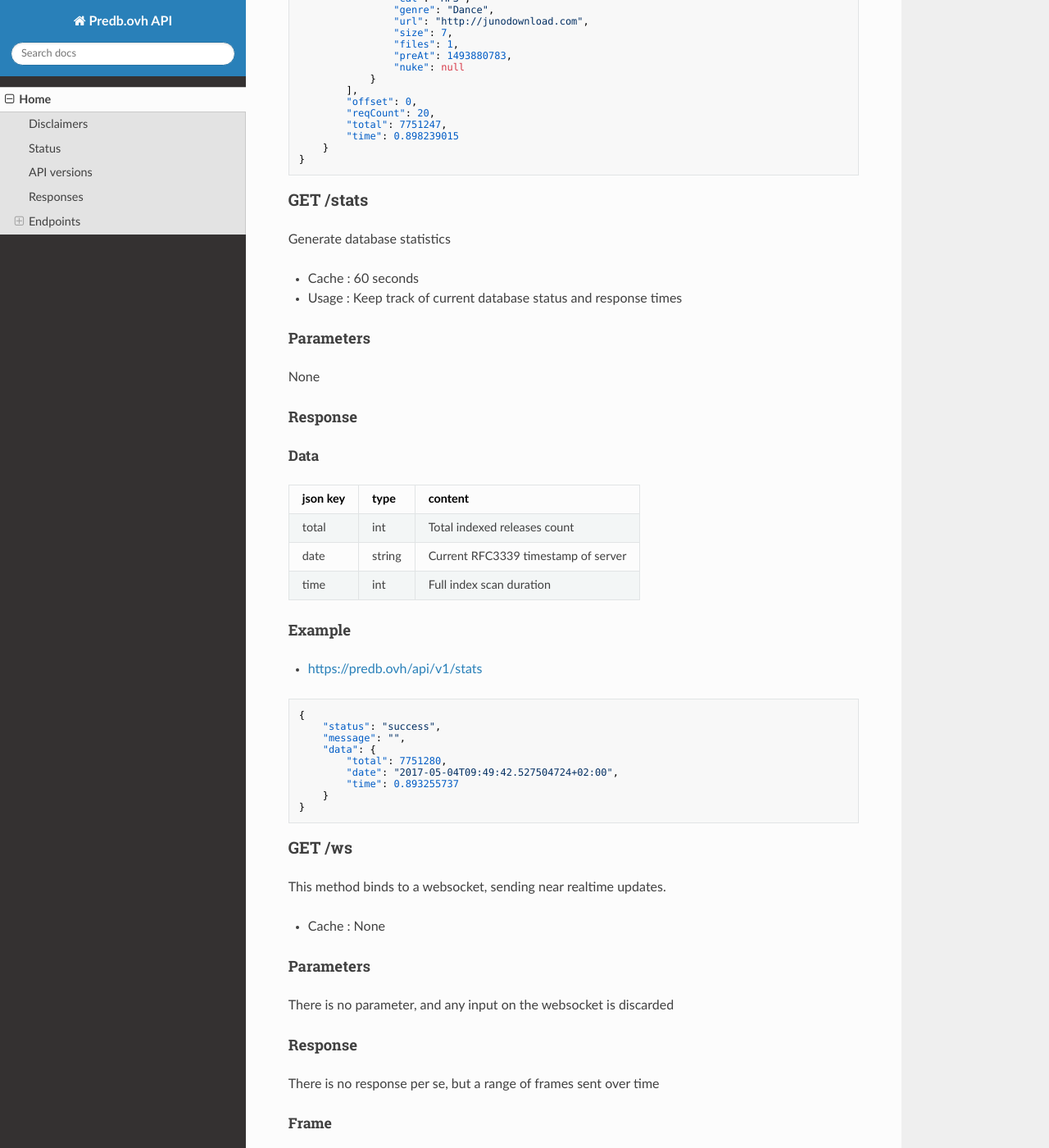
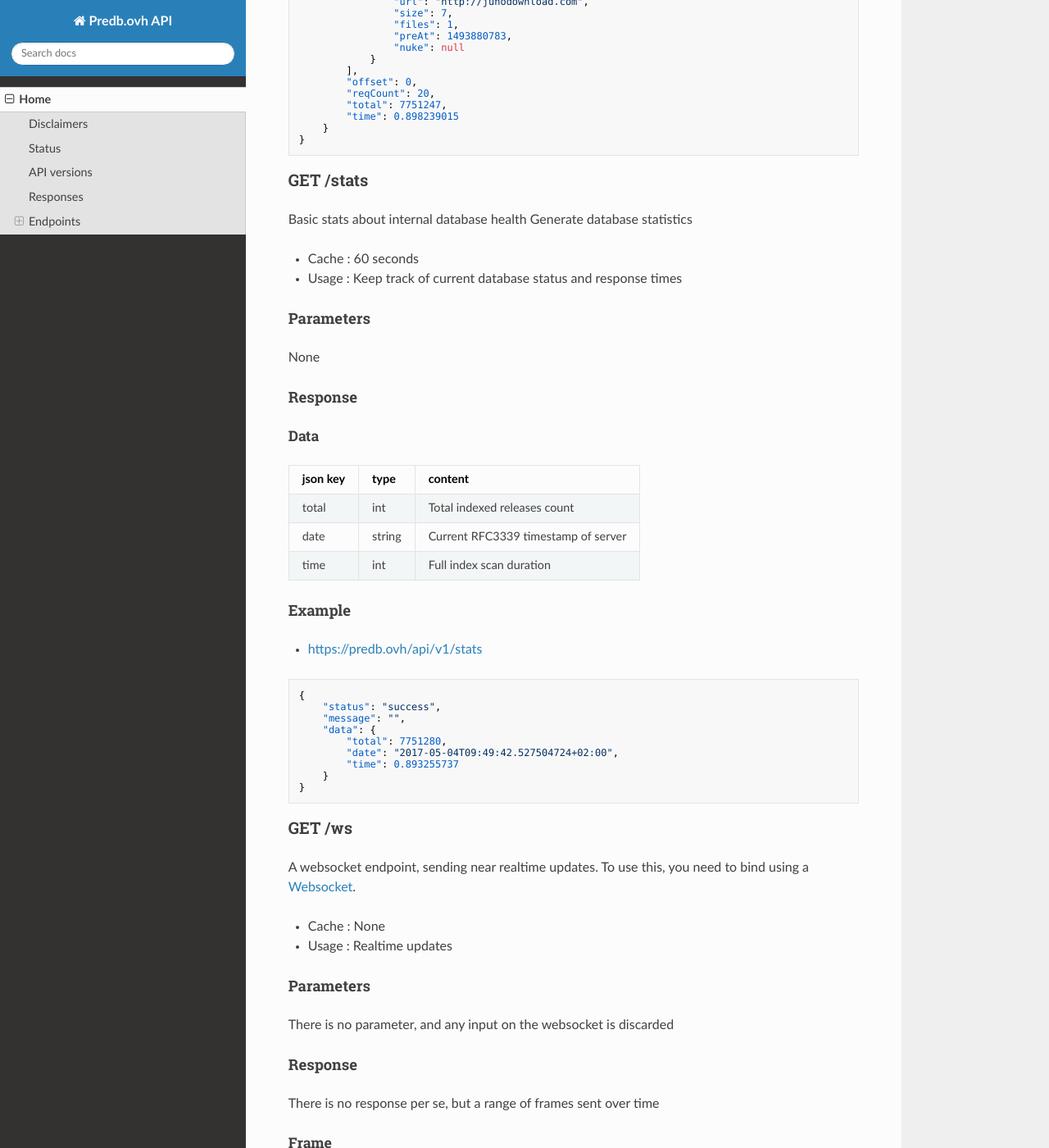
Before and after one commit to predbdotovh/pre-api, an MkDocs documentation site: the page built from docs/index.md, in a window 1280 px wide and 1400 px high, scrolled down 4738 px. Shown: the whole window at 82% size. Built offline with MkDocs 1.6.1, drawn with Linux system fonts in a browser that asks for light colours; nearby versions of some CDN libraries; old or Windows-style settings are respelled for this version of MkDocs; some of the changed text lies outside the part shown.

````diff
--- a/docs/index.md
+++ b/docs/index.md
@@ -6,7 +6,8 @@ Having a easily accessible API was a requirement for me, so I built this one usi
 
 ## Disclaimers
 
-Disclaimer : This API has been built for my personal usage, and may not fit your needs. [Github issues](https://github.com/predbdotovh/pre-api/issues) can be filled, but don't expect too much.
+Disclaimer : This API has been built for my personal usage, and may not fit your needs.
+[Github issues](https://github.com/predbdotovh/pre-api/issues) can be filled, but don't expect too much.
 
 Disclaimer 2 : Once again, this API does **NOT** host any content, only metadata associated to scene releases.
 
@@ -28,6 +28,7 @@ Current base URL is : [https://predb.ovh/api/v1/](https://predb.ovh/api/v1/)
 The API will always return HTTP 200 with application/json content.
 
 On success :
+
 ```
 {
     "status": "success",
@@ -37,6 +38,7 @@ On success :
 ```
 
 On failure :
+
 ```
 {
     "status": "error",
@@ -48,82 +50,83 @@ On failure :
 ## Endpoints
 
 ### GET /
+
 List releases matching a set of filters given in parameters
 
-* Cache : 60 seconds
-* Usage : Get releases info
-* Rate limit : 30/60s
+- Cache : 60 seconds
+- Usage : Get releases info
+- Rate limit : 30/60s
 
 #### Parameters
+
 All parameters are optional
 
-| param key | type | content |
-| --------- | ---- | ------- |
-| count | int | Maximum releases count expected |
-| page | int | Page offset |
-| offset | int | Row offset (overwrites page param) |
-| q | string | Query |
+| param key | type   | content                            |
+| --------- | ------ | ---------------------------------- |
+| count     | int    | Maximum releases count expected    |
+| page      | int    | Page offset                        |
+| offset    | int    | Row offset (overwrites page param) |
+| q         | string | Query                              |
 
 Query is directly fed to a SphinxSearch engine, allowing [specific syntax](http://sphinxsearch.com/docs/current/extended-syntax.html).
 Note: cat and team are indexed, allowing fast queries like
-[https://predb.ovh/api/v1/?q=@cat EBOOK](https://predb.ovh/api/v1/?q=@cat EBOOK)
-
+[https://predb.ovh/api/v1/?q=@cat%20EBOOK](https://predb.ovh/api/v1/?q=@cat%20EBOOK)
 
 #### Response
+
 ##### Data
 
-| json key | type | content |
-| -------- | ---- | ------- |
-| rowCount | int | Count of rows returned |
-| offset | int | Row count offset requested |
-| reqCount | int | Row count requested |
-| total | int | Total matching rows |
-| time | float | Request internal duration |
-| rows | []release | Array of [releases](#release) |
-
+| json key | type      | content                       |
+| -------- | --------- | ----------------------------- |
+| rowCount | int       | Count of rows returned        |
+| offset   | int       | Row count offset requested    |
+| reqCount | int       | Row count requested           |
+| total    | int       | Total matching rows           |
+| time     | float     | Request internal duration     |
+| rows     | []release | Array of [releases](#release) |
 
 ##### Release
 
-| json key | type | content |
-| -------- | ---- | ------- |
-| id | int | Internal unique pre ID |
-| name | string | Release name |
-| team | string | Release group extracted from name |
-| cat | string | Category |
-| genre | string | Genre |
-| url | string | Info link |
-| size | float | Release size in kb |
-| files | int | Original file count |
-| preAt | int | Release pre timestamp |
-| nuke | nuke/null | [Nuke](#nuke) info if available |
-
+| json key | type      | content                           |
+| -------- | --------- | --------------------------------- |
+| id       | int       | Internal unique pre ID            |
+| name     | string    | Release name                      |
+| team     | string    | Release group extracted from name |
+| cat      | string    | Category                          |
+| genre    | string    | Genre                             |
+| url      | string    | Info link                         |
+| size     | float     | Release size in kb                |
+| files    | int       | Original file count               |
+| preAt    | int       | Release pre timestamp             |
+| nuke     | nuke/null | [Nuke](#nuke) info if available   |
 
 ##### Nuke
 
-| json key | type | content |
-| -------- | ---- | ------- |
-| id | int | Internal unique nuke ID |
-| typeID | int | [Nuke type](#nuke-types) ID |
-| type | string | [Nuke type](#nuke-types) |
-| preID | int | Nuked pre ID |
-| reason | string | Nuke reason |
-| net | string | Nuke source net |
-| nukeAt | int | Nuke timestamp |
-
+| json key | type   | content                     |
+| -------- | ------ | --------------------------- |
+| id       | int    | Internal unique nuke ID     |
+| typeID   | int    | [Nuke type](#nuke-types) ID |
+| type     | string | [Nuke type](#nuke-types)    |
+| preID    | int    | Nuked pre ID                |
+| reason   | string | Nuke reason                 |
+| net      | string | Nuke source net             |
+| nukeAt   | int    | Nuke timestamp              |
 
 ##### Nuke types
+
 Known nuke types and type ids
 
 | nuke type ID | nuke type |
 | ------------ | --------- |
-| 1 | nuke |
-| 2 | unnuke |
-| 3 | modnuke |
-| 4 | delpre |
-| 5 | undelpre |
+| 1            | nuke      |
+| 2            | unnuke    |
+| 3            | modnuke   |
+| 4            | delpre    |
+| 5            | undelpre  |
 
 #### Example
-* [https://predb.ovh/api/v1/?q=bdrip](https://predb.ovh/api/v1/?q=bdrip)
+
+- [https://predb.ovh/api/v1/?q=bdrip](https://predb.ovh/api/v1/?q=bdrip)
 
 ```
 {
@@ -168,18 +171,19 @@ Known nuke types and type ids
 }
 ```
 
+### GET /live
 
-### GET /live
 This method is the exact clone of [GET /](#get), without any HTTP cache.
 
-* Cache : None
-* Usage : Get fresh data before listening to websocket updates
-* Rate limit : 2/20s
+- Cache : None
+- Usage : Get fresh data before listening to websocket updates
+- Rate limit : 2/20s
 
 **To avoid abuse, this method is severly rate limited**
 
 #### Example
-* [https://predb.ovh/api/v1/live](https://predb.ovh/api/v1/live)
+
+- [https://predb.ovh/api/v1/live](https://predb.ovh/api/v1/live)
 
 ```
 {
@@ -225,25 +229,30 @@ This method is the exact clone of [GET /](#get), without any HTTP cache.
 ```
 
 ### GET /stats
+
+Basic stats about internal database health
 Generate database statistics
 
-* Cache : 60 seconds
-* Usage : Keep track of current database status and response times
+- Cache : 60 seconds
+- Usage : Keep track of current database status and response times
 
 #### Parameters
+
 None
 
 #### Response
+
 ##### Data
 
-| json key | type | content |
-| -------- | ---- | ------- |
-| total | int | Total indexed releases count |
-| date | string | Current RFC3339 timestamp of server |
-| time | int | Full index scan duration |
+| json key | type   | content                             |
+| -------- | ------ | ----------------------------------- |
+| total    | int    | Total indexed releases count        |
+| date     | string | Current RFC3339 timestamp of server |
+| time     | int    | Full index scan duration            |
 
 #### Example
-* [https://predb.ovh/api/v1/stats](https://predb.ovh/api/v1/stats)
+
+- [https://predb.ovh/api/v1/stats](https://predb.ovh/api/v1/stats)
 
 ```
 {
@@ -257,42 +266,49 @@ None
 }
 ```
 
+### GET /ws
 
-### GET /ws
-This method binds to a websocket, sending near realtime updates.
+A websocket endpoint, sending near realtime updates.
+To use this, you need to bind using a [Websocket](https://developer.mozilla.org/en-US/docs/Web/API/WebSockets_API/Writing_WebSocket_client_applications).
 
-* Cache : None
+- Cache : None
+- Usage : Realtime updates
 
 #### Parameters
+
 There is no parameter, and any input on the websocket is discarded
 
 #### Response
+
 There is no response per se, but a range of frames sent over time
 
 ##### Frame
+
 Each frame represents an action towards a specific release.
 
-| json key | type | content |
-| -------- | ---- | ------- |
-| action | string | Action type |
-| row | release | [Release](#release) |
+| json key | type    | content             |
+| -------- | ------- | ------------------- |
+| action   | string  | Action type         |
+| row      | release | [Release](#release) |
 
 ##### Action types
+
 Known action types
 
-| action | context |
-| ------ | ------- |
-| insert | First release pre |
-| update | Any release field update |
-| delete | Erroneous release (should never happen) |
-| nuke | Release nuked by net |
-| unnuke | Release unnuked by net |
-| modnuke | Nuke reason modified by net |
-| delpre | Pre deleted by net |
-| undelpre | Pre undeleted by net |
+| action   | context                                 |
+| -------- | --------------------------------------- |
+| insert   | First release pre                       |
+| update   | Any release field update                |
+| delete   | Erroneous release (should never happen) |
+| nuke     | Release nuked by net                    |
+| unnuke   | Release unnuked by net                  |
+| modnuke  | Nuke reason modified by net             |
+| delpre   | Pre deleted by net                      |
+| undelpre | Pre undeleted by net                    |
 
 #### Example
-* [https://predb.ovh/api/v1/ws](https://predb.ovh/api/v1/ws)
+
+- [https://predb.ovh/api/v1/ws](https://predb.ovh/api/v1/ws)
 
 ```
 {
--- a/mkdocs.yml
+++ b/mkdocs.yml
@@ -1,4 +1,4 @@
 site_name: Predb.ovh API
 theme: readthedocs
-pages:
-    - Home: index.md
+nav:
+  - Home: index.md
````
Also changed, not shown: other parts of docs/index.md (+0 -1 lines).
